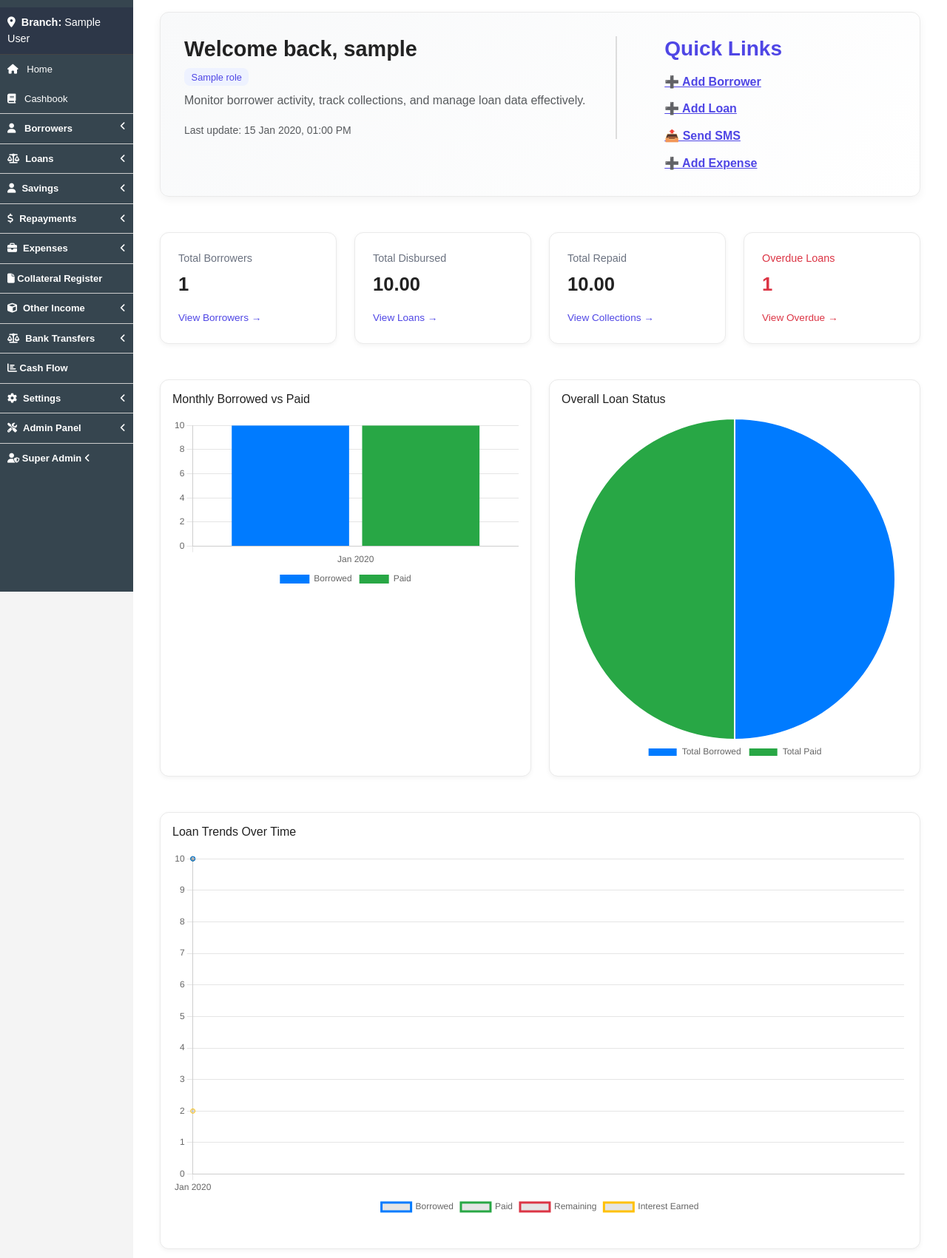
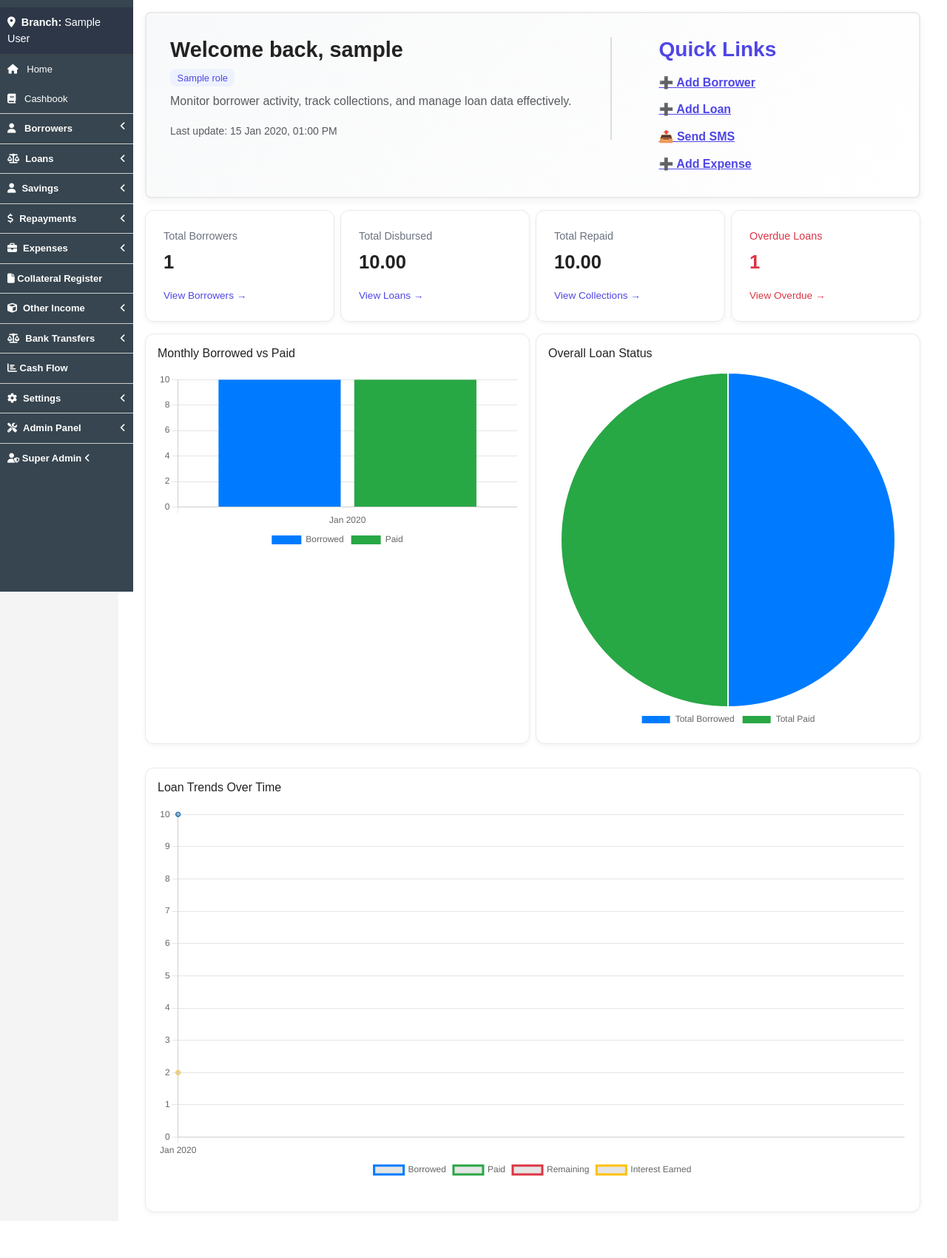
Before and after one commit to elly-techlend/techlend, a Flask app: page / in a window 1280 px wide. Shown: the part 50-1751 px from the top of the page at 74% size. After the commit the page ends 1689 px from the top, so only its background shows below. Run offline with Flask 3, Linux system fonts and the light colour scheme; a user stored in the database is signed in; tables that the repository leaves empty hold one stand-in row (values such as "Sample post"); grey boxes marked "Sample" are stand-in pictures.

Commit message:
Update homepage display with the lay out

```diff
--- a/templates/base.html
+++ b/templates/base.html
@@ -133,11 +133,11 @@
     .menu-toggle {
       cursor: pointer;
       font-size: 1.5rem;
-      margin-right: 15px;
+      margin-right: 10px;
     }
 
     .main-content {
-      margin-left: 180px;
+      margin-left: 160px;
       padding: 20px;
       padding-top: 50px;
     }
--- a/templates/home.html
+++ b/templates/home.html
@@ -5,7 +5,7 @@
 <style>
     /* General Layout */
     .dashboard-container {
-        max-width: 1400px;
+        max-width: 100%;
         margin: auto;
         padding: 1rem;
     }
@@ -16,8 +16,8 @@
         justify-content: space-between;
         align-items: flex-start;
         background: linear-gradient(135deg, #f8f9fa, #ffffff);
-        border: 1px solid #eaeaea;
-        border-radius: 12px;
+        border: 2px solid #eaeaea;
+        border-radius: 8px;
         padding: 2rem;
         box-shadow: 0 4px 12px rgba(0,0,0,0.05);
         color: #222; /* default text color */
@@ -27,7 +27,7 @@
 
     .welcome-content {
         flex: 1 1 60%;
-        min-width: 250px;
+        min-width: 300px;
         padding-right: 2rem; /* spacing between content and border */
         border-right: 2px solid #ddd; /* subtle dividing line */
     }
@@ -242,7 +242,7 @@
 </div>
 
     <!-- Stat Cards -->
-    <div class="row mt-4 g-4">
+    <div class="row mt-2 g-2">
         <div class="col-md-3">
             <div class="stat-card">
                 <div class="stat-title">Total Borrowers</div>
@@ -274,7 +274,7 @@
     </div>
 
     <!-- Charts -->
-    <div class="row mt-4 g-4">
+    <div class="row mt-2 g-2">
         <div class="col-md-6">
             <div class="chart-card">
                 <h6 class="mb-3">Monthly Borrowed vs Paid</h6>
```
